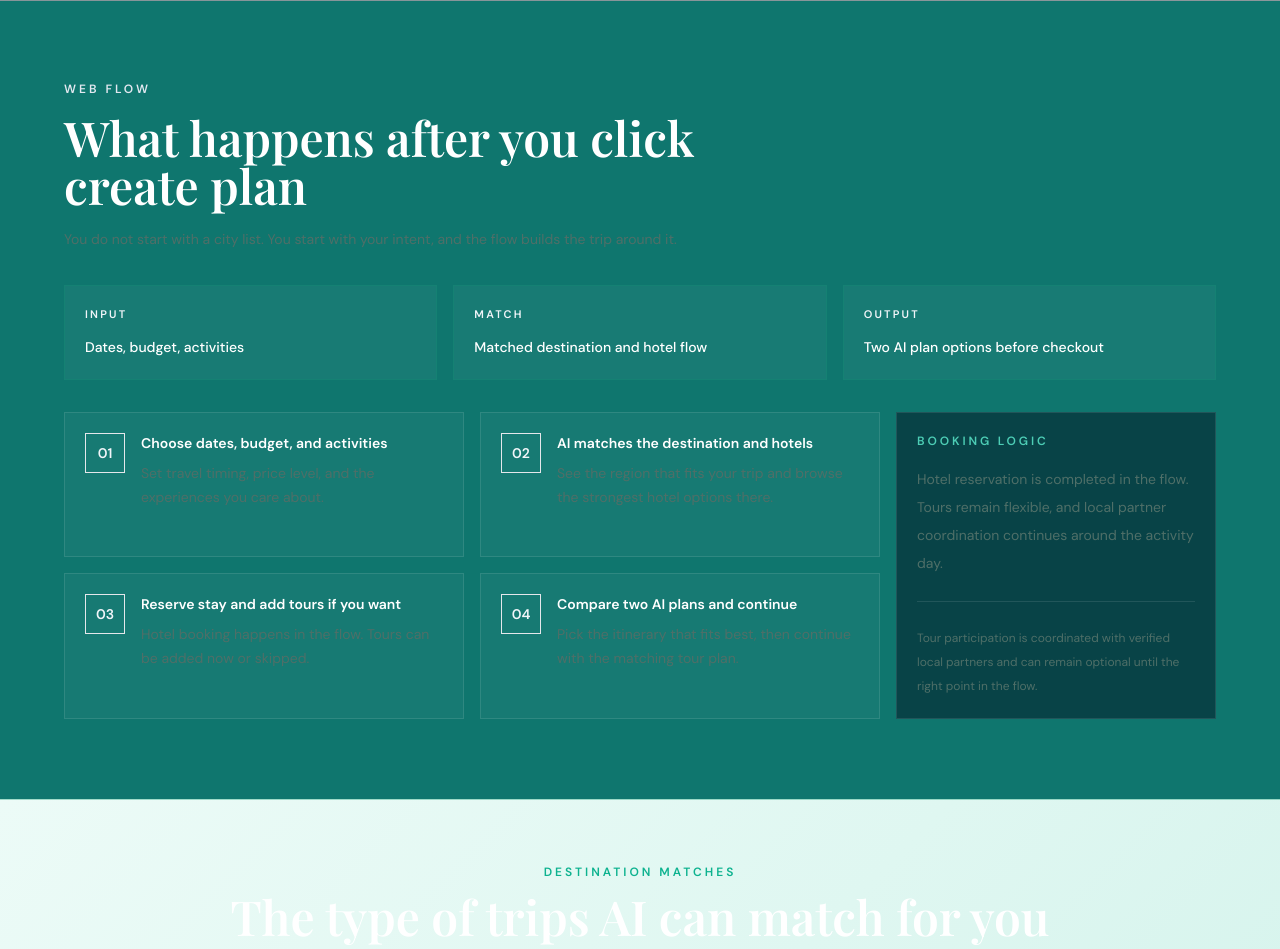
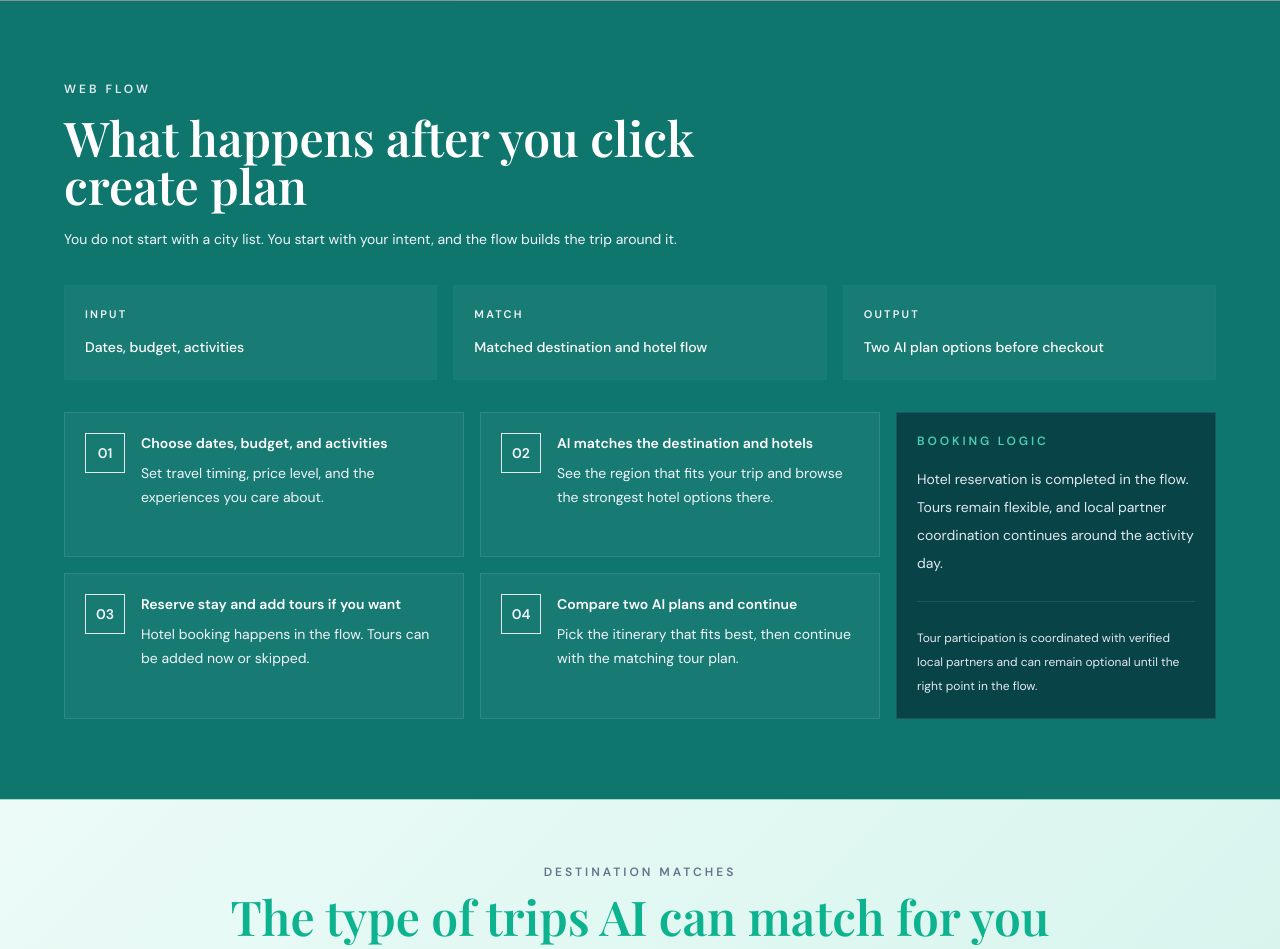
Before and after one commit to ankaforge/turquaway-backend, a Django app: page / in a window 1280 px wide. Shown: the part 895-1844 px from the top of the page. Run offline with Django 4.2, Linux system fonts and the light colour scheme; data that the repository does not hold is empty; some libraries are stand-ins or nearby versions; some web fonts are replaced; grey boxes are pictures that could not be loaded.

Commit message:
edit index- destinations section

```diff
--- a/api/templates/landing/index.html
+++ b/api/templates/landing/index.html
@@ -101,7 +101,7 @@
           <div class="max-w-3xl">
             <p class="text-xs font-semibold uppercase tracking-[0.25em] text-slate-200" data-i18n="heroPanelLabel">Web Flow</p>
             <h2 class="mt-4 font-display text-4xl text-white sm:text-5xl" data-i18n="heroPanelTitle">What happens after you click create plan</h2>
-            <p class="mt-4 text-sm leading-7 text-slate-300" data-i18n="heroPanelBody">You do not start with a city list. You start with your intent, and the flow builds the trip around it.</p>
+            <p class="mt-4 text-sm leading-7 text-slate-100" data-i18n="heroPanelBody">You do not start with a city list. You start with your intent, and the flow builds the trip around it.</p>
           </div>
 
           <div class="grid gap-4 md:grid-cols-3">
@@ -126,7 +126,7 @@
                   <span class="flex h-10 w-10 shrink-0 items-center justify-center border border-white/12 text-sm font-semibold text-lagoon-200">01</span>
                   <div>
                     <p class="text-sm font-semibold text-white" data-i18n="step1Title">Choose dates, budget, and activities</p>
-                    <p class="mt-2 text-sm leading-6 text-slate-300" data-i18n="step1Body">Set travel timing, price level, and the experiences you care about.</p>
+                    <p class="mt-2 text-sm leading-6 text-slate-100" data-i18n="step1Body">Set travel timing, price level, and the experiences you care about.</p>
                   </div>
                 </div>
               </article>
@@ -135,7 +135,7 @@
                   <span class="flex h-10 w-10 shrink-0 items-center justify-center border border-white/12 text-sm font-semibold text-lagoon-200">02</span>
                   <div>
                     <p class="text-sm font-semibold text-white" data-i18n="step2Title">AI matches the destination and hotels</p>
-                    <p class="mt-2 text-sm leading-6 text-slate-300" data-i18n="step2Body">See the region that fits your trip and browse the strongest hotel options there.</p>
+                    <p class="mt-2 text-sm leading-6 text-slate-100" data-i18n="step2Body">See the region that fits your trip and browse the strongest hotel options there.</p>
                   </div>
                 </div>
               </article>
@@ -144,7 +144,7 @@
                   <span class="flex h-10 w-10 shrink-0 items-center justify-center border border-white/12 text-sm font-semibold text-lagoon-200">03</span>
                   <div>
                     <p class="text-sm font-semibold text-white" data-i18n="step3Title">Reserve stay and add tours if you want</p>
-                    <p class="mt-2 text-sm leading-6 text-slate-300" data-i18n="step3Body">Hotel booking happens in the flow. Tours can be added now or skipped.</p>
+                    <p class="mt-2 text-sm leading-6 text-slate-100" data-i18n="step3Body">Hotel booking happens in the flow. Tours can be added now or skipped.</p>
                   </div>
                 </div>
               </article>
@@ -153,7 +153,7 @@
                   <span class="flex h-10 w-10 shrink-0 items-center justify-center border border-white/12 text-sm font-semibold text-lagoon-200">04</span>
                   <div>
                     <p class="text-sm font-semibold text-white" data-i18n="step4Title">Compare two AI plans and continue</p>
-                    <p class="mt-2 text-sm leading-6 text-slate-300" data-i18n="step4Body">Pick the itinerary that fits best, then continue with the matching tour plan.</p>
+                    <p class="mt-2 text-sm leading-6 text-slate-100" data-i18n="step4Body">Pick the itinerary that fits best, then continue with the matching tour plan.</p>
                   </div>
                 </div>
               </article>
@@ -161,17 +161,17 @@
 
             <aside class="border border-white/10 bg-slate-950/45 px-5 py-5">
               <p class="text-xs font-semibold uppercase tracking-[0.24em] text-lagoon-300" data-i18n="previewTrustTitle">Booking logic</p>
-              <p class="mt-4 text-sm leading-7 text-slate-300" data-i18n="previewTrustBody">Hotel reservation is completed in the flow. Tours remain flexible, and local partner coordination continues around the activity day.</p>
-              <p class="mt-6 border-t border-white/10 pt-6 text-xs leading-6 text-slate-400" data-i18n="heroPanelNote">Tour participation is coordinated with verified local partners and can remain optional until the right point in the flow.</p>
+              <p class="mt-4 text-sm leading-7 text-slate-200" data-i18n="previewTrustBody">Hotel reservation is completed in the flow. Tours remain flexible, and local partner coordination continues around the activity day.</p>
+              <p class="mt-6 border-t border-white/10 pt-6 text-xs leading-6 text-slate-200" data-i18n="heroPanelNote">Tour participation is coordinated with verified local partners and can remain optional until the right point in the flow.</p>
             </aside>
           </div>
         </div>
       </section>
 
-      <section id="destinations" class="py-16">
+      <section id="destinations" class="py-16 bg-white">
         <div class="w-full">
-          <p class="mb-3 text-center text-xs font-semibold uppercase tracking-[0.25em] text-lagoon-500" data-i18n="destinationsLabel">Destination Matches</p>
-          <h2 class="mb-10 text-center font-display text-4xl text-white sm:text-5xl" data-i18n="citiesTitle">The type of trips AI can match for you</h2>
+          <p class="mb-3 text-center text-xs font-semibold uppercase tracking-[0.25em] text-slate-500" data-i18n="destinationsLabel">Destination Matches</p>
+          <h2 class="mb-10 text-center font-display text-4xl text-lagoon-500 sm:text-5xl" data-i18n="citiesTitle">The type of trips AI can match for you</h2>
 
           <div
             class="city-carousel relative min-h-[34rem] overflow-hidden border border-white/15 bg-slate-900/80 shadow-soft"
```
